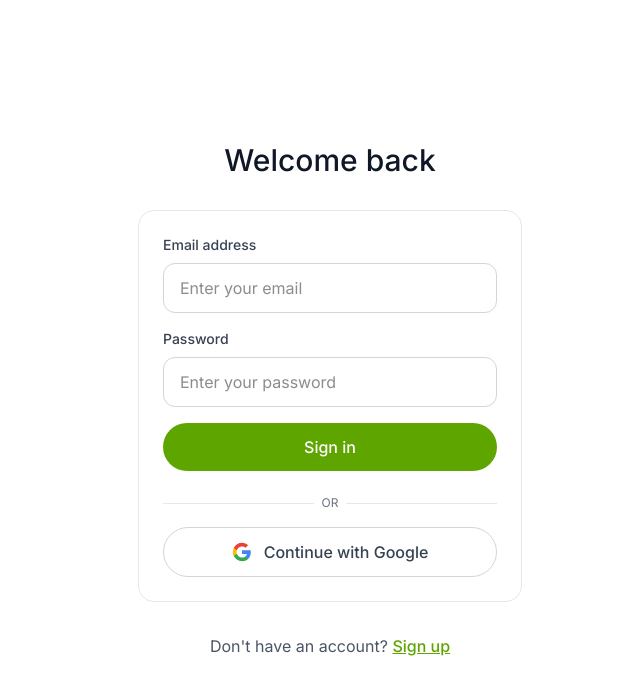
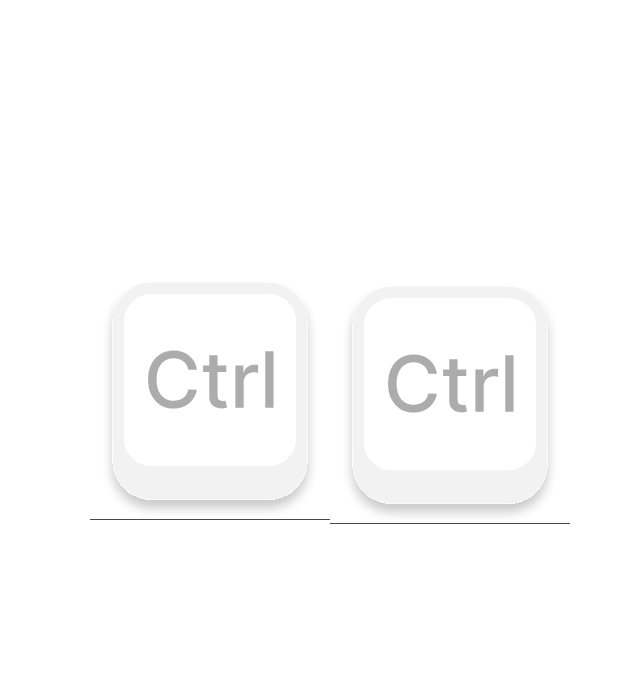
Before and after one commit to calebeinolf/ctrl-spend, a React (Vite) app: page /login in a window 1280 px wide. Shown: the top 694 px of the page, without its empty margins (310-950 px from the left). Built offline with nearby package versions, Linux system fonts and the light colour scheme; no server answers.

Commit message:
temporarily freeze loading screen for logo adjustment

```diff
--- a/src/App.jsx
+++ b/src/App.jsx
@@ -66,7 +66,7 @@ const AppContent = () => {
       {/* Loading Screen with fade out transition */}
       <div
         className={`absolute inset-0 z-50 transition-opacity duration-200 ease-out ${
-          loading ? "opacity-100" : "opacity-0 pointer-events-none"
+          loading ? "opacity-100" : "opacity-100 pointer-events-none"
         }`}
       >
         <LoadingScreen />
--- a/src/components/LoadingScreen.jsx
+++ b/src/components/LoadingScreen.jsx
@@ -7,7 +7,15 @@ const LoadingScreen = () => {
         <img
           src={Logo}
           alt="Ctrl+Spend"
-          className="mx-auto mb-4 w-60 h-60 opacity-80 translate-y-[20px] border-b-1"
+          className="mx-auto mb-4 w-60 h-60 opacity-80 translate-y-[8px] border-b-1"
+        />
+        {/* <div className="w-6 h-6 border-2 border-lime-600 border-t-transparent rounded-full animate-spin mx-auto"></div> */}
+      </div>
+      <div className="text-center">
+        <img
+          src={Logo}
+          alt="Ctrl+Spend"
+          className="mx-auto mb-4 w-60 h-60 opacity-80 translate-y-[12px] border-b-1"
         />
         {/* <div className="w-6 h-6 border-2 border-lime-600 border-t-transparent rounded-full animate-spin mx-auto"></div> */}
       </div>
```
